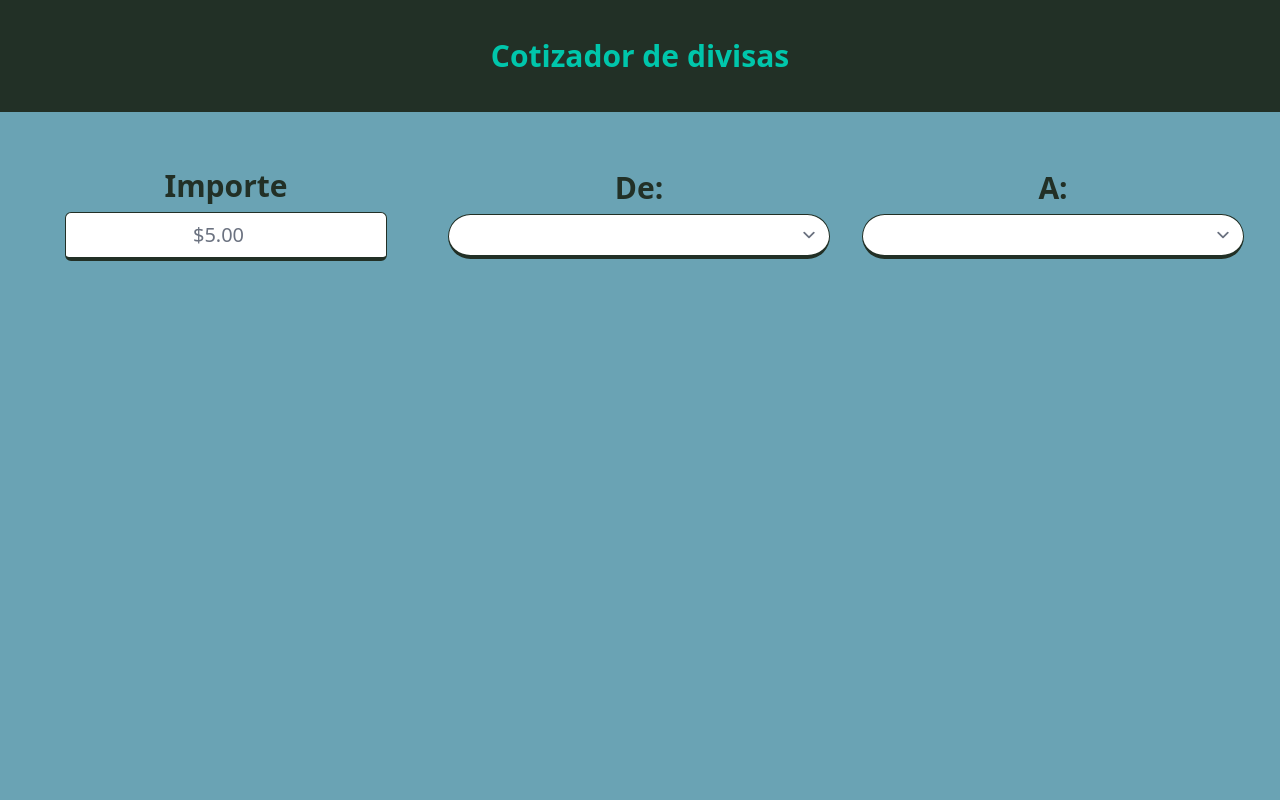
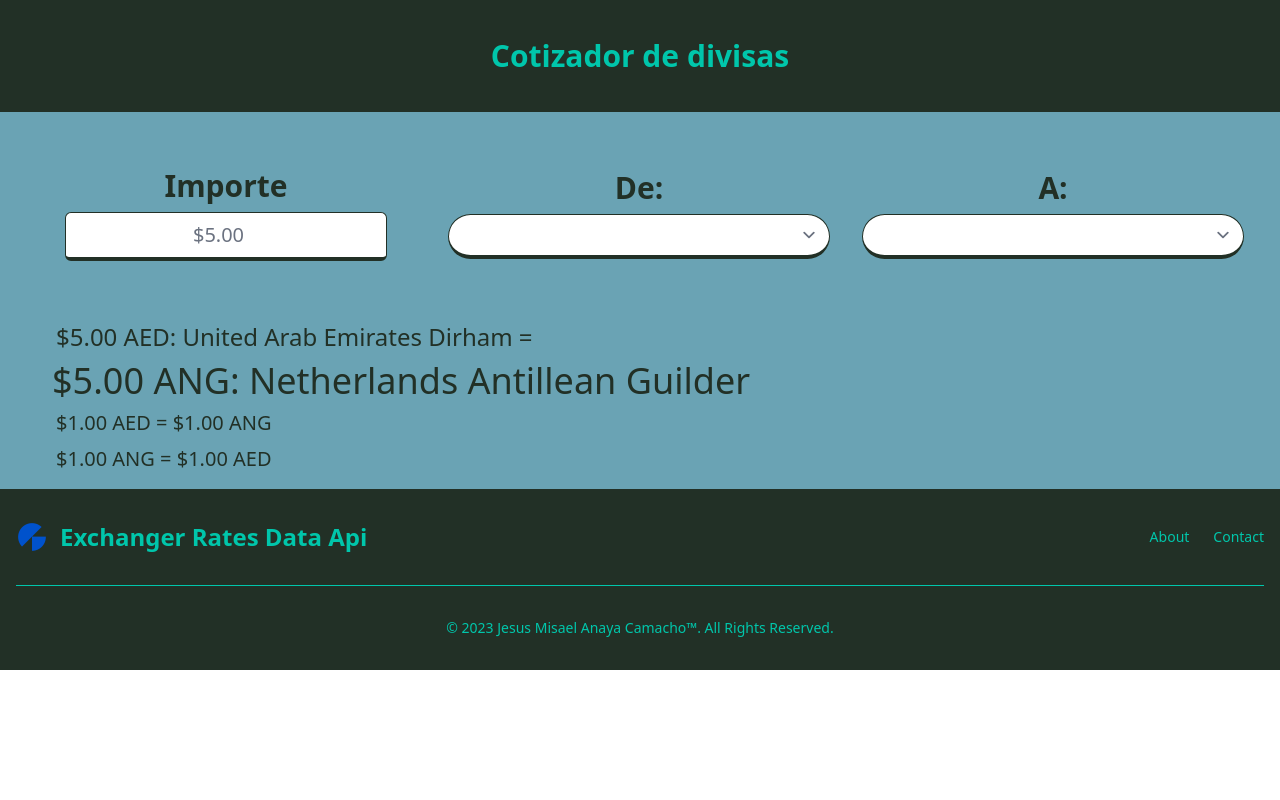
Before and after one commit to Jesus-Anaya-developer/divisasApp, an Angular app: page / in a window 1280 px wide. Shown: the top 800 px of the page. Built offline with nearby package versions, Linux system fonts and the light colour scheme.

Commit message:
maquetacion result component

```diff
--- a/src/app/components/home-result/home-result.component.html
+++ b/src/app/components/home-result/home-result.component.html
@@ -1 +1,8 @@
-<p>home-result works!</p>
+<div class="bg-primary p-4">
+  <div class="w-full flex flex-col flex-initial pl-4 sm:pl-8 text-tertiary">
+    <p class="text-2xl text-semibold pt-2 pl-2">$5.00 AED: United Arab Emirates Dirham =</p>
+    <p class="text-4xl text-bold pt-2 pl-1">$5.00 ANG: Netherlands Antillean Guilder</p>
+    <p class="text-xl text-semibold pt-2 pl-2">$1.00 AED = $1.00 ANG</p>
+    <P class="text-xl text-semibold pt-2 pl-2">$1.00 ANG = $1.00 AED</P>
+  </div>
+</div>
--- a/src/app/components/search/search.component.html
+++ b/src/app/components/search/search.component.html
@@ -1,5 +1,5 @@
 <app-header></app-header>
-<div class="bg-primary h-screen w-screen">
+<div class="bg-primary w-screen">
   <div>
     <form [formGroup]="formDivisas" class="flex flex-col items-center p-5 text-tertiary sm:flex-row">
       <div class="flex flex-col place-items-center md:basis-2/6 md:p-4">
@@ -27,4 +27,6 @@
   </div>
 </div>
 
+<app-home-result></app-home-result>
+
 <app-footer></app-footer>
--- a/src/app/components/search/search.component.ts
+++ b/src/app/components/search/search.component.ts
@@ -3,6 +3,7 @@ import { CommonModule } from "@angular/common";
 import { HeaderComponent } from "../header/header.component";
 import { FormControl, FormGroup, Validators, ReactiveFormsModule } from "@angular/forms";
 import { FooterComponent } from "../footer/footer.component";
+import { HomeResultComponent } from "../home-result/home-result.component";
 
 
 @Component({
@@ -12,7 +13,8 @@ import { FooterComponent } from "../footer/footer.component";
     HeaderComponent,
     ReactiveFormsModule,
     CommonModule,
-    FooterComponent
+    FooterComponent,
+    HomeResultComponent
   ],
   templateUrl: './search.component.html',
   styleUrl: './search.component.css'
```
